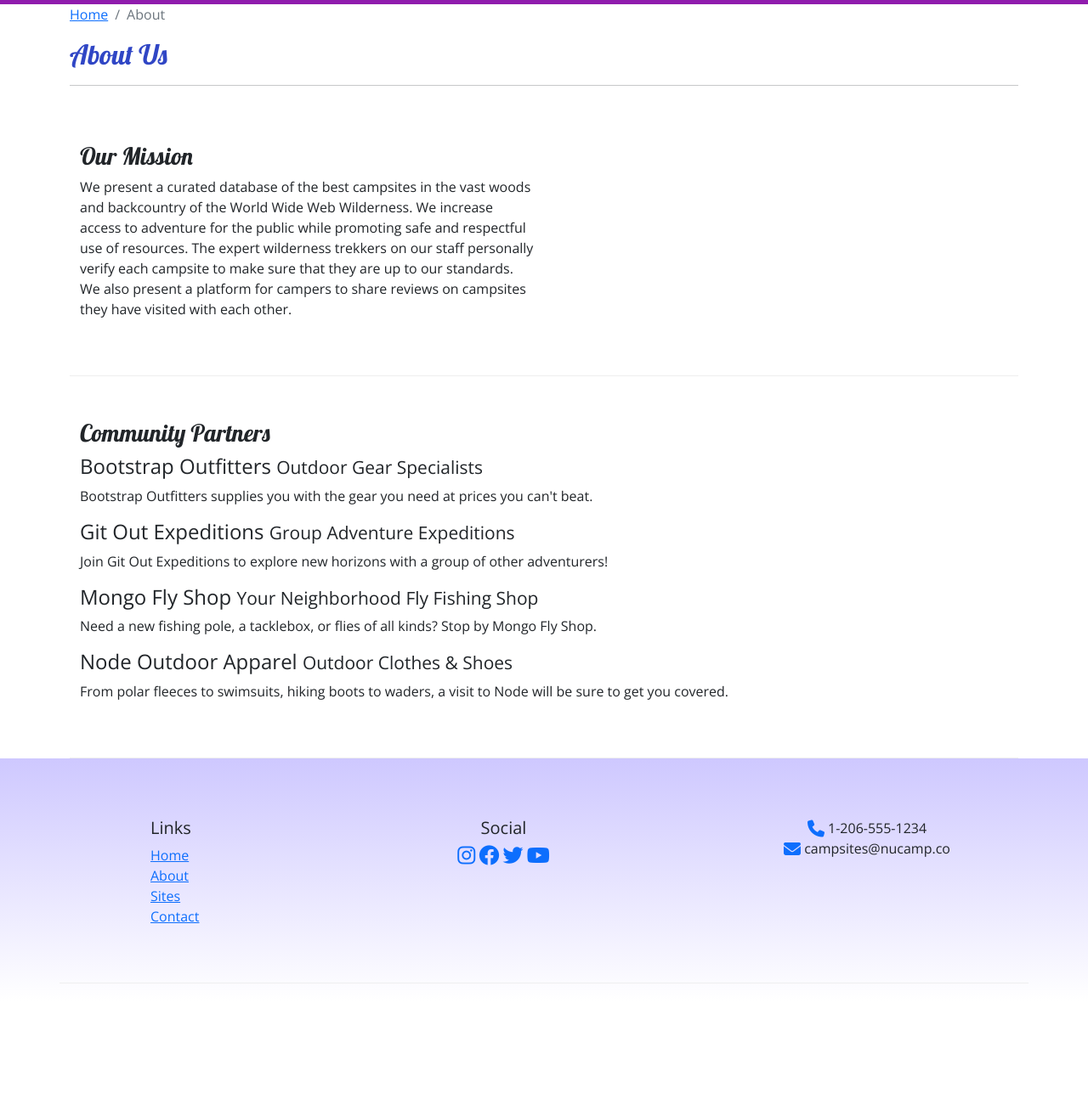
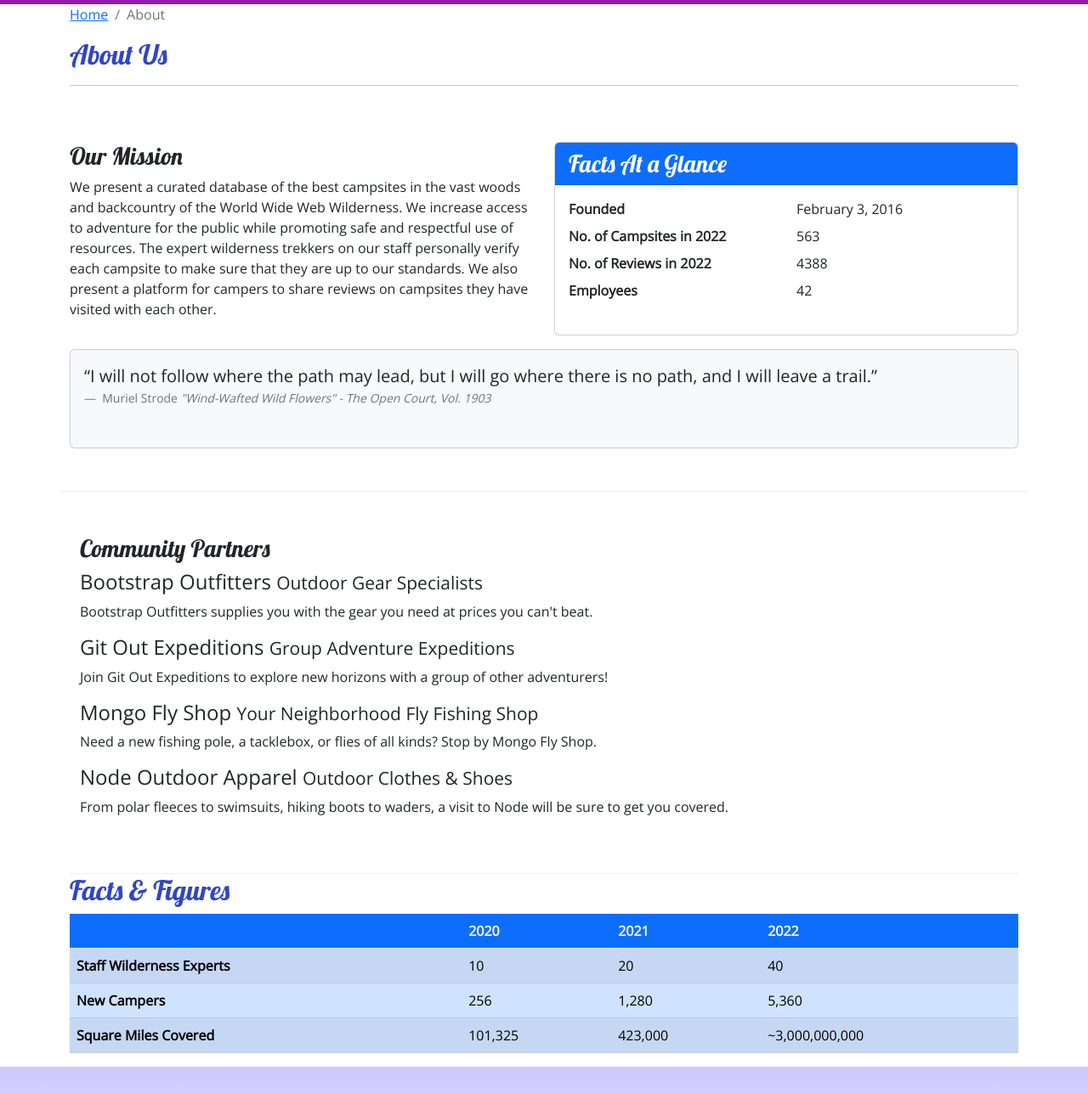
Before and after one commit to ptru2002/nucampsite, a plain HTML site: page aboutus.html in a window 1280 px wide. Shown: the part 213-1500 px from the top of the page at 85% size. Before the commit the page ends 1391 px from the top, so only its background shows below. Drawn offline with nearby package versions, Linux system fonts and the light colour scheme.

Commit message:
Tables and Cards

```diff
--- a/aboutus.html
+++ b/aboutus.html
@@ -59,14 +59,42 @@
             </div>
         </div>
 
-        <section class="container">
-            <div class="row row-content">
-                <div class="col-sm-6">
-                    <h3>Our Mission</h3>
-                    <p>We present a curated database of the best campsites in the vast woods and backcountry of the World Wide Web Wilderness. We increase access
-                    to adventure for the public while promoting safe and respectful use of resources. The expert wilderness trekkers on our staff personally verify each
-                    campsite to make sure that they are up to our standards. We also present a platform for campers to share reviews on campsites they have visited
-                    with each other.</p>
+        <section class="row row-content">
+            <div class="col-sm-6">
+                <h3>Our Mission</h3>
+                <p>We present a curated database of the best campsites in the vast woods and backcountry of the World
+                    Wide Web Wilderness. We increase access to adventure for the public while promoting safe and
+                    respectful use of resources. The expert wilderness trekkers on our staff personally verify each
+                    campsite to make sure that they are up to our standards. We also present a platform for campers to
+                    share reviews on campsites they have visited with each other.</p>
+            </div>
+            <div class="col-sm-6">
+                <div class="card">
+                    <h3 class="card-header bg-primary text-white">Facts At a Glance</h3>
+                    <div class="card-body">
+                        <dl class="row">
+                            <dt class="col-6">Founded</dt>
+                            <dd class="col-6">February 3, 2016</dd>
+                            <dt class="col-6">No. of Campsites in 2022</dt>
+                            <dd class="col-6">563</dd>
+                            <dt class="col-6">No. of Reviews in 2022</dt>
+                            <dd class="col-6">4388</dd>
+                            <dt class="col-6">Employees</dt>
+                            <dd class="col-6">42</dd>
+                        </dl>
+                    </div>
+                </div>
+            </div>
+            <div class="col">
+                <div class="card bg-light mt-3">
+                    <figure class="card-body">
+                        <blockquote class="blockquote">
+                            <q>I will not follow where the path may lead, but I will go where there is no path, and I will leave a trail.</q>
+                        </blockquote>
+                        <figcaption class="blockquote-footer">
+                            Muriel Strode <cite>"Wind-Wafted Wild Flowers" - The Open Court, Vol. 1903</cite>
+                        </figcaption>
+                   </figure>
                 </div>
             </div>
         </section>
@@ -86,6 +114,43 @@
                 </div>
             </div>
         </section>
+
+        <div>
+            <h2>Facts & Figures</h2>
+            <div class="table-responsive">
+                <table class="table table-striped">
+                    <thead class="bg-primary text-light">
+                        <tr>
+                            <th></th>
+                            <th>2020</th>
+                            <th>2021</th>
+                            <th>2022</th>
+                        </tr>
+                    </thead>
+                    <tbody class="table-primary">
+                        <tr>
+                            <th>Staff Wilderness Experts</th>
+                            <td>10</td>
+                            <td>20</td>
+                            <td>40</td>
+                        </tr>
+                        <tr>
+                            <th>New Campers</th>
+                            <td>256</td>
+                            <td>1,280</td>
+                            <td>5,360</td>
+                        </tr>
+                        <tr>
+                            <th>Square Miles Covered</th>
+                            <td>101,325</td>
+                            <td>423,000</td>
+                            <td>~3,000,000,000</td>
+                        </tr>
+                    </tbody>
+                </table>
+            </div>
+        </div>
+
     </main>
 
     <!-- footer -->
```
